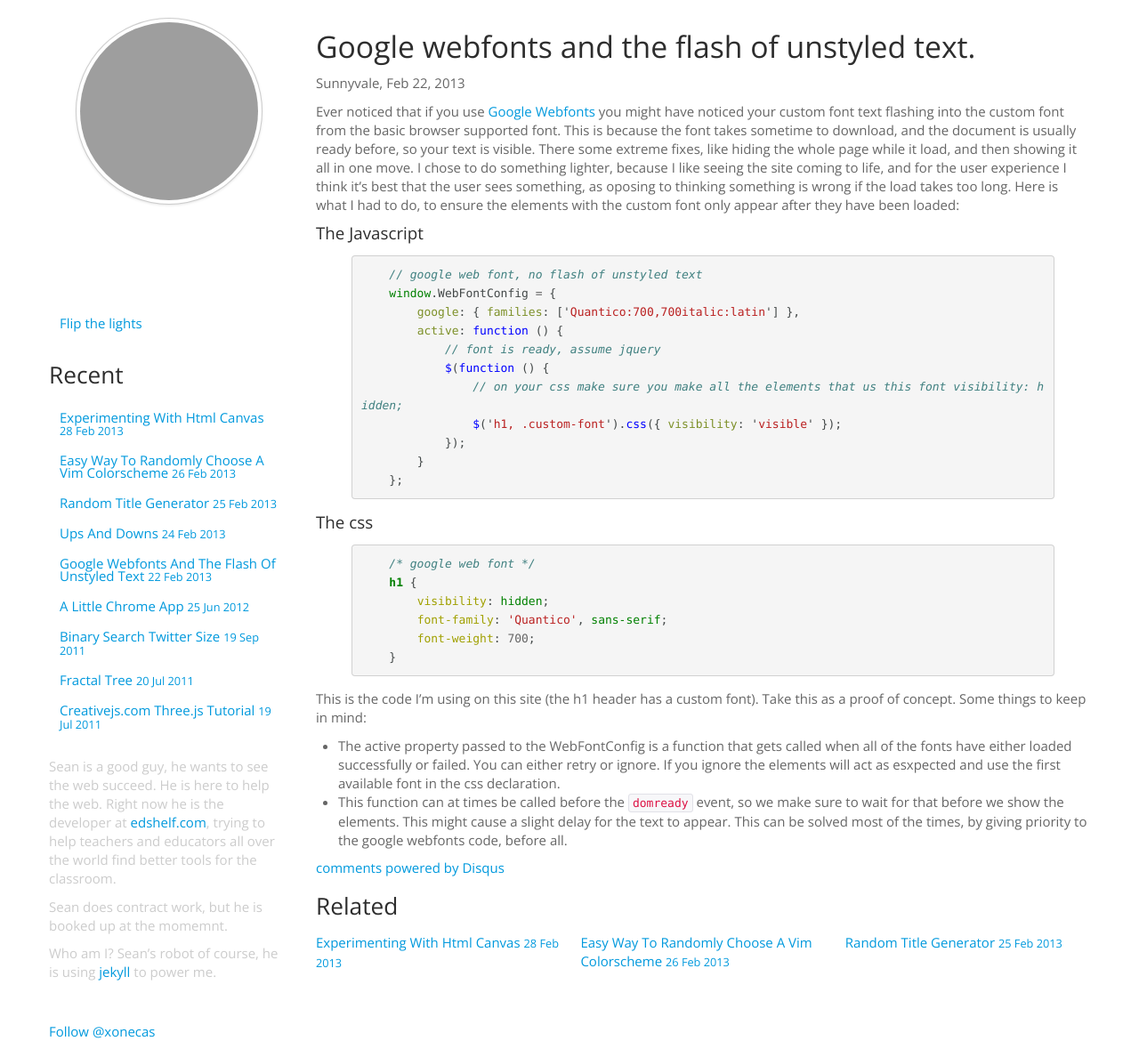
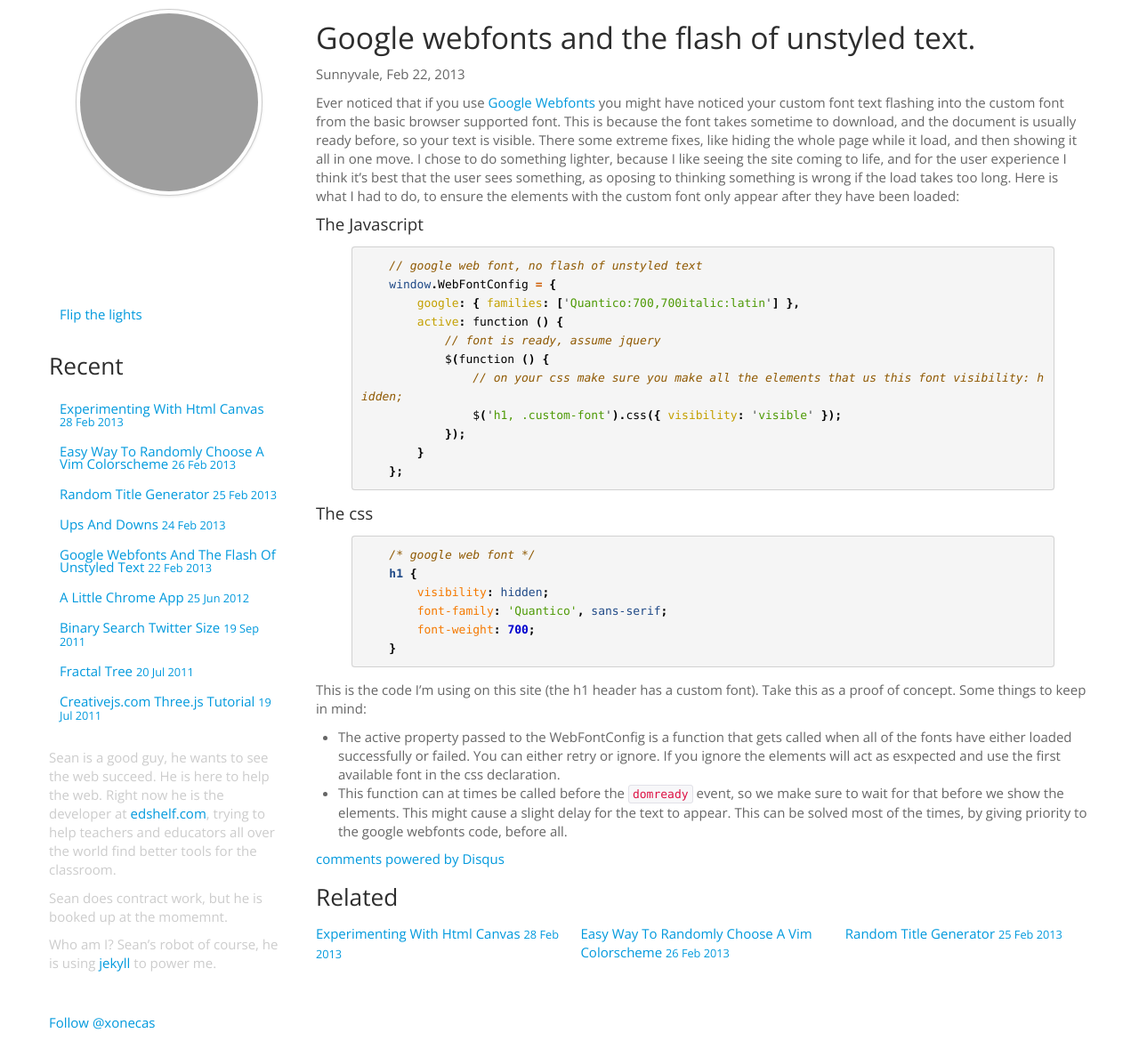
Before and after one commit to xonecas/xonecas.github.com, a Jekyll site: the page built from _posts/2013-02-22-google-webfonts-and-the-flash-of-unstyled-text.markdown, in a window 1280 px wide. Shown: the whole page at 89% size. Built offline with Jekyll 4.4.1, drawn with Linux system fonts in a browser that asks for light colours; comment, search, counter and statistics services are not loaded; grey boxes are pictures that could not be loaded.

Commit message:
added light and dark syntax, added fade in/out to lightswitch. no flash of content now.

```diff
--- a/_includes/sidebar.html
+++ b/_includes/sidebar.html
@@ -8,7 +8,9 @@
 </p>
 <ul class="nav nav-pills nav-stacked">
     <li>
-        <a id="light-switch" href="#">Flip the lights</a>
+        <a id="light-switch" href="#">
+            Flip the lights
+        </a>
     </li>
 </ul>
 <h3>Recent</h3>
--- a/_layouts/default.html
+++ b/_layouts/default.html
@@ -4,7 +4,6 @@
         <title>Sean Caetano Martin</title>
         <meta name="viewport" content="width=device-width, initial-scale=1.0">
         <link href="/css/bootstrap-responsive.min.css" rel="stylesheet">
-        <link href="/css/pygments.css" rel="stylesheet">
         <link href="/css/styles.css" rel="stylesheet">
     </head>
     <body style="display: none;">
--- a/css/pygments.css
+++ b/css/pygments.css
@@ -1,61 +1,60 @@
-.hll { background-color: #ffffcc }
-.c { color: #408080; font-style: italic } /* Comment */
-.err { border: 1px solid #FF0000 } /* Error */
-.k { color: #008000; font-weight: bold } /* Keyword */
-.o { color: #666666 } /* Operator */
-.cm { color: #408080; font-style: italic } /* Comment.Multiline */
-.cp { color: #BC7A00 } /* Comment.Preproc */
-.c1 { color: #408080; font-style: italic } /* Comment.Single */
-.cs { color: #408080; font-style: italic } /* Comment.Special */
-.gd { color: #A00000 } /* Generic.Deleted */
-.ge { font-style: italic } /* Generic.Emph */
-.gr { color: #FF0000 } /* Generic.Error */
-.gh { color: #000080; font-weight: bold } /* Generic.Heading */
-.gi { color: #00A000 } /* Generic.Inserted */
-.go { color: #888888 } /* Generic.Output */
-.gp { color: #000080; font-weight: bold } /* Generic.Prompt */
-.gs { font-weight: bold } /* Generic.Strong */
-.gu { color: #800080; font-weight: bold } /* Generic.Subheading */
-.gt { color: #0044DD } /* Generic.Traceback */
-.kc { color: #008000; font-weight: bold } /* Keyword.Constant */
-.kd { color: #008000; font-weight: bold } /* Keyword.Declaration */
-.kn { color: #008000; font-weight: bold } /* Keyword.Namespace */
-.kp { color: #008000 } /* Keyword.Pseudo */
-.kr { color: #008000; font-weight: bold } /* Keyword.Reserved */
-.kt { color: #B00040 } /* Keyword.Type */
-.m { color: #666666 } /* Literal.Number */
-.s { color: #BA2121 } /* Literal.String */
-.na { color: #7D9029 } /* Name.Attribute */
-.nb { color: #008000 } /* Name.Builtin */
-.nc { color: #0000FF; font-weight: bold } /* Name.Class */
-.no { color: #880000 } /* Name.Constant */
-.nd { color: #AA22FF } /* Name.Decorator */
-.ni { color: #999999; font-weight: bold } /* Name.Entity */
-.ne { color: #D2413A; font-weight: bold } /* Name.Exception */
-.nf { color: #0000FF } /* Name.Function */
-.nl { color: #A0A000 } /* Name.Label */
-.nn { color: #0000FF; font-weight: bold } /* Name.Namespace */
-.nt { color: #008000; font-weight: bold } /* Name.Tag */
-.nv { color: #19177C } /* Name.Variable */
-.ow { color: #AA22FF; font-weight: bold } /* Operator.Word */
-.w { color: #bbbbbb } /* Text.Whitespace */
-.mf { color: #666666 } /* Literal.Number.Float */
-.mh { color: #666666 } /* Literal.Number.Hex */
-.mi { color: #666666 } /* Literal.Number.Integer */
-.mo { color: #666666 } /* Literal.Number.Oct */
-.sb { color: #BA2121 } /* Literal.String.Backtick */
-.sc { color: #BA2121 } /* Literal.String.Char */
-.sd { color: #BA2121; font-style: italic } /* Literal.String.Doc */
-.s2 { color: #BA2121 } /* Literal.String.Double */
-.se { color: #BB6622; font-weight: bold } /* Literal.String.Escape */
-.sh { color: #BA2121 } /* Literal.String.Heredoc */
-.si { color: #BB6688; font-weight: bold } /* Literal.String.Interpol */
-.sx { color: #008000 } /* Literal.String.Other */
-.sr { color: #BB6688 } /* Literal.String.Regex */
-.s1 { color: #BA2121 } /* Literal.String.Single */
-.ss { color: #19177C } /* Literal.String.Symbol */
-.bp { color: #008000 } /* Name.Builtin.Pseudo */
-.vc { color: #19177C } /* Name.Variable.Class */
-.vg { color: #19177C } /* Name.Variable.Global */
-.vi { color: #19177C } /* Name.Variable.Instance */
-.il { color: #666666 } /* Literal.Number.Integer.Long */
+.highlight .hll { background-color: #49483e }
+.highlight, .highlight pre  { background: rgb(33, 36, 41); color: #f8f8f2 }
+.highlight .c { color: #75715e } /* Comment */
+.highlight .err { color: #960050; background-color: #1e0010 } /* Error */
+.highlight .k { color: #66d9ef } /* Keyword */
+.highlight .l { color: #ae81ff } /* Literal */
+.highlight .n { color: #f8f8f2 } /* Name */
+.highlight .o { color: #f92672 } /* Operator */
+.highlight .p { color: #f8f8f2 } /* Punctuation */
+.highlight .cm { color: #75715e } /* Comment.Multiline */
+.highlight .cp { color: #75715e } /* Comment.Preproc */
+.highlight .c1 { color: #75715e } /* Comment.Single */
+.highlight .cs { color: #75715e } /* Comment.Special */
+.highlight .ge { font-style: italic } /* Generic.Emph */
+.highlight .gs { font-weight: bold } /* Generic.Strong */
+.highlight .kc { color: #66d9ef } /* Keyword.Constant */
+.highlight .kd { color: #66d9ef } /* Keyword.Declaration */
+.highlight .kn { color: #f92672 } /* Keyword.Namespace */
+.highlight .kp { color: #66d9ef } /* Keyword.Pseudo */
+.highlight .kr { color: #66d9ef } /* Keyword.Reserved */
+.highlight .kt { color: #66d9ef } /* Keyword.Type */
+.highlight .ld { color: #e6db74 } /* Literal.Date */
+.highlight .m { color: #ae81ff } /* Literal.Number */
+.highlight .s { color: #e6db74 } /* Literal.String */
+.highlight .na { color: #a6e22e } /* Name.Attribute */
+.highlight .nb { color: #f8f8f2 } /* Name.Builtin */
+.highlight .nc { color: #a6e22e } /* Name.Class */
+.highlight .no { color: #66d9ef } /* Name.Constant */
+.highlight .nd { color: #a6e22e } /* Name.Decorator */
+.highlight .ni { color: #f8f8f2 } /* Name.Entity */
+.highlight .ne { color: #a6e22e } /* Name.Exception */
+.highlight .nf { color: #a6e22e } /* Name.Function */
+.highlight .nl { color: #f8f8f2 } /* Name.Label */
+.highlight .nn { color: #f8f8f2 } /* Name.Namespace */
+.highlight .nx { color: #a6e22e } /* Name.Other */
+.highlight .py { color: #f8f8f2 } /* Name.Property */
+.highlight .nt { color: #f92672 } /* Name.Tag */
+.highlight .nv { color: #f8f8f2 } /* Name.Variable */
+.highlight .ow { color: #f92672 } /* Operator.Word */
+.highlight .w { color: #f8f8f2 } /* Text.Whitespace */
+.highlight .mf { color: #ae81ff } /* Literal.Number.Float */
+.highlight .mh { color: #ae81ff } /* Literal.Number.Hex */
+.highlight .mi { color: #ae81ff } /* Literal.Number.Integer */
+.highlight .mo { color: #ae81ff } /* Literal.Number.Oct */
+.highlight .sb { color: #e6db74 } /* Literal.String.Backtick */
+.highlight .sc { color: #e6db74 } /* Literal.String.Char */
+.highlight .sd { color: #e6db74 } /* Literal.String.Doc */
+.highlight .s2 { color: #e6db74 } /* Literal.String.Double */
+.highlight .se { color: #ae81ff } /* Literal.String.Escape */
+.highlight .sh { color: #e6db74 } /* Literal.String.Heredoc */
+.highlight .si { color: #e6db74 } /* Literal.String.Interpol */
+.highlight .sx { color: #e6db74 } /* Literal.String.Other */
+.highlight .sr { color: #e6db74 } /* Literal.String.Regex */
+.highlight .s1 { color: #e6db74 } /* Literal.String.Single */
+.highlight .ss { color: #e6db74 } /* Literal.String.Symbol */
+.highlight .bp { color: #f8f8f2 } /* Name.Builtin.Pseudo */
+.highlight .vc { color: #f8f8f2 } /* Name.Variable.Class */
+.highlight .vg { color: #f8f8f2 } /* Name.Variable.Global */
+.highlight .vi { color: #f8f8f2 } /* Name.Variable.Instance */
+.highlight .il { color: #ae81ff } /* Literal.Number.Integer.Long */
--- a/css/styles.css
+++ b/css/styles.css
@@ -9,7 +9,6 @@
     font-family: 'Racing Sans One', sans-serif;
     font-weight: 400;
 }
-/* navbar padding */
 body {
-    padding-top: 20px;
+    padding-top: 10px;
 }
--- a/js/script.js
+++ b/js/script.js
@@ -36,10 +36,13 @@
             style = saved || 'light';
         function color(done) {
             var url = '/css/bootstrap.' + style + '.min.css';
-            $('#colorscheme').remove();
-            loadStyle(url, function (node) {
-                node.id = 'colorscheme';
-                if (done) { done(); }
+            $('body').fadeOut(function () {
+                $('#colorscheme').remove();
+                loadStyle(url, function (node) {
+                    node.id = 'colorscheme';
+                    $('body').fadeIn();
+                    if (done) { done(); }
+                });
             });
         }
         color(fn);
@@ -74,7 +77,7 @@
         setLightSwitch(function () {
             setRandomTitle();
             $('#iframe').replaceWith('<iframe src="http://xonecas.github.com/2d-particle-experiements" frameborder=0 width="100%" height=400></iframe>');
-            $('body').show();
+            $('body').fadeIn();
             $('.tipped').tooltip({ placement: 'left', animation: true });
             $('#reload-title').click(function (ev) {
                 ev.preventDefault();
```
Also changed, not shown: css/bootstrap.dark.min.css, css/bootstrap.light.min.css.
